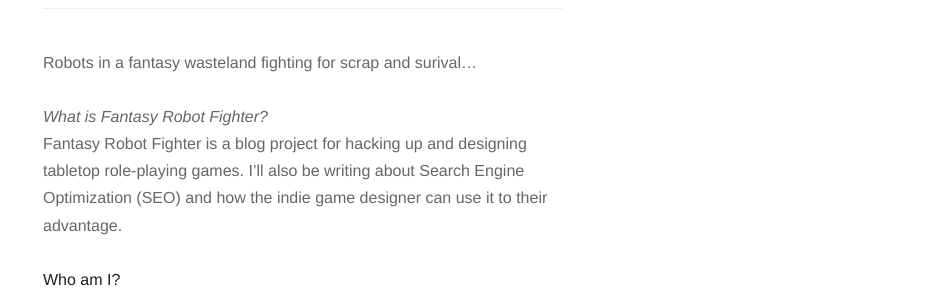
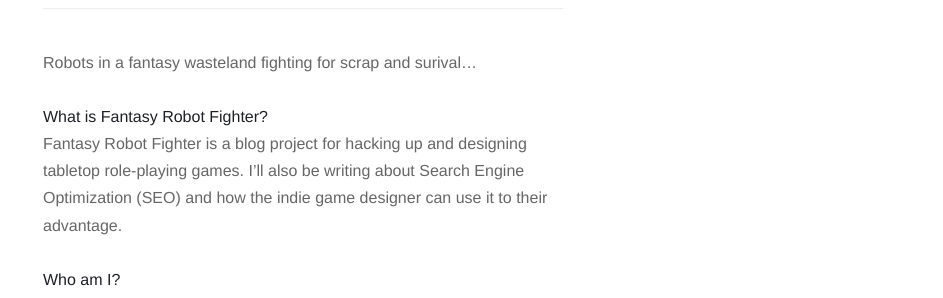
Before and after one commit to FantasyRobotFighter/fantasyrobotfighter.github.io, a Jekyll site: the page built from about.md, in a window 1280 px wide. Shown: the part 329-627 px from the top of the page, without its empty margins (337-1280 px from the left). Built offline with Jekyll 4.4.1, drawn with Linux system fonts in a browser that asks for light colours; nearby versions of some CDN libraries.

```diff
--- a/about.md
+++ b/about.md
@@ -6,7 +6,7 @@ profile: true
 
 Robots in a fantasy wasteland fighting for scrap and surival...
 <br /><br />
-_What is Fantasy Robot Fighter?_<br />
+__What is Fantasy Robot Fighter?__<br />
 Fantasy Robot Fighter is a blog project for hacking up and designing tabletop role-playing games. I'll also be writing about Search Engine Optimization (SEO) and how the indie game designer can use it to their advantage.
 <br /><br />
 __Who am I?__<br />
```
